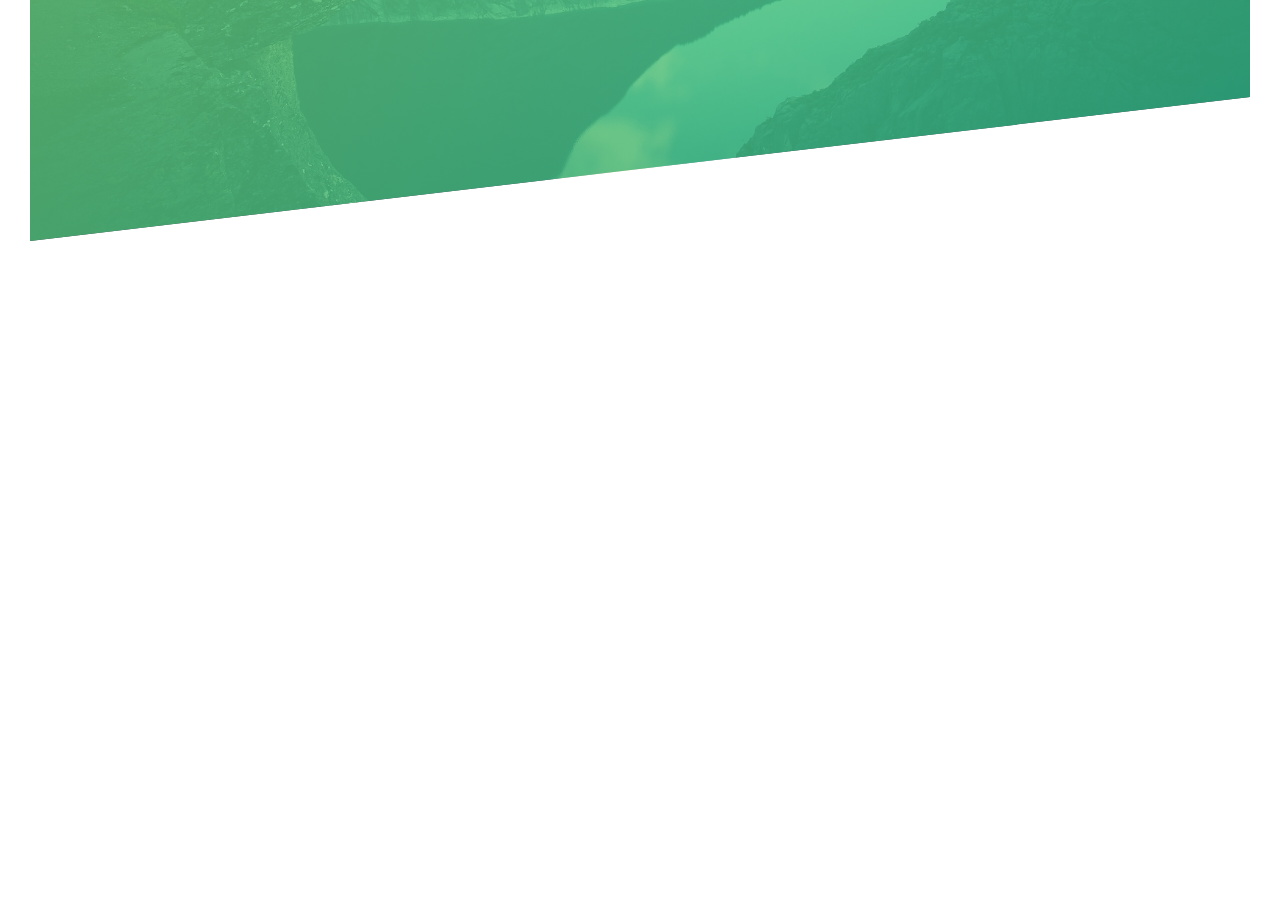
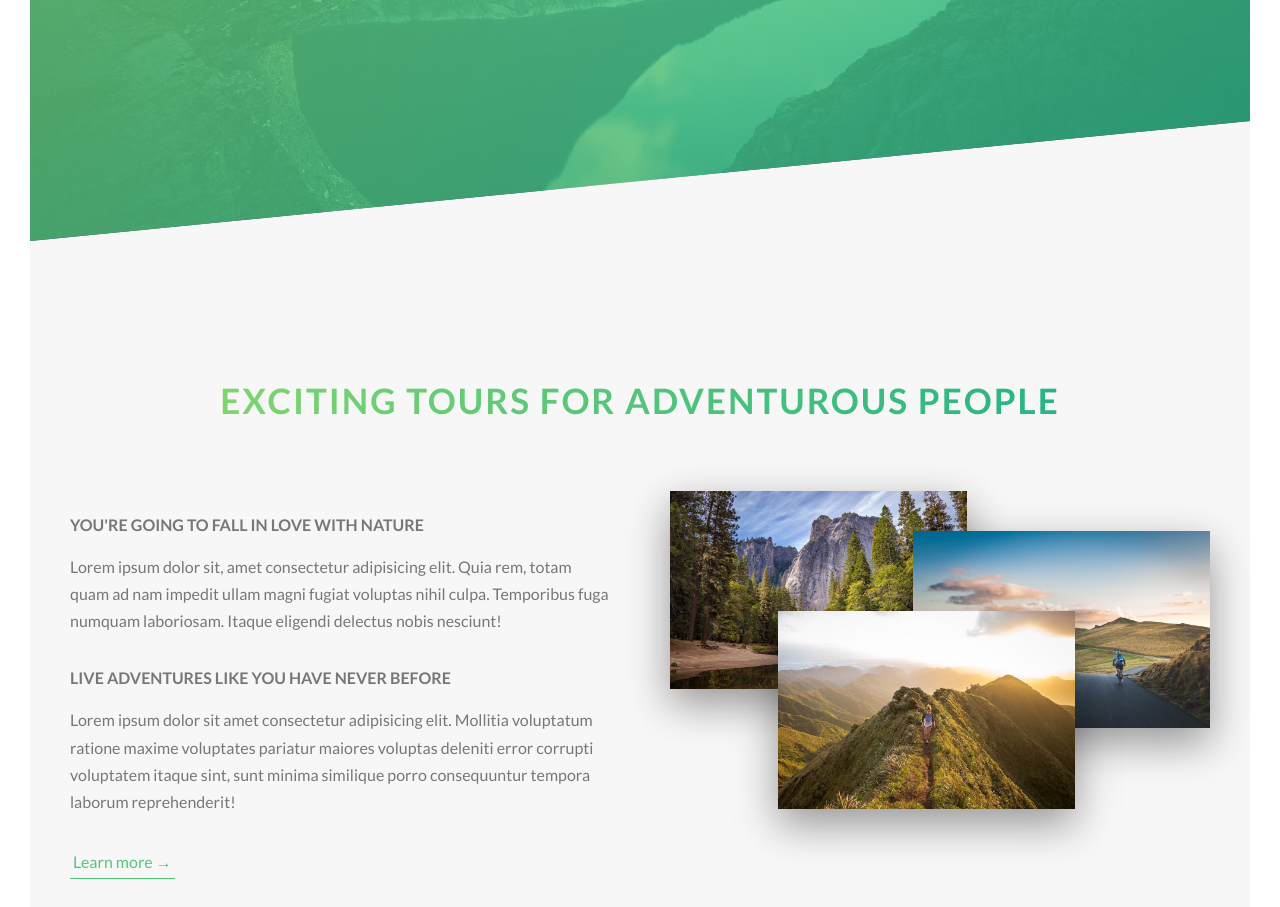
Before and after one commit to vsbron/course-natours-2023, a website built with Parcel: page index.html in a window 1280 px wide. Shown: the part 509-1416 px from the top of the page. Before the commit the page ends 800 px from the top, so only its background shows below. Built offline with nearby package versions, Linux system fonts and the light colour scheme.

Commit message:
Added About Section

```diff
--- a/index.html
+++ b/index.html
@@ -11,9 +11,7 @@
   <body>
 
 		<header class="header">
-
 			<div class="header__logo-box"><img src="src/img/logo-white.png" class="header__logo" alt="Natours Logo" /></div>
-
 			<div class="header__text-box">
 				<h1 class="heading-primary">
 					<span class="heading-primary--main">OUTDOORS</span>
@@ -21,8 +19,51 @@
 				</h1>
 				<a href="#" class="btn btn--white btn--animated">DISCOVER OUR TOURS</a>
 			</div>
+		</header>
 
-		</header>
+		<main>
+
+			<section class="section__about">
+
+				<div class="u-center-text u-margin-bottom-big">
+					<h2 class="heading-secondary">EXCITING TOURS FOR ADVENTUROUS PEOPLE</h2>
+				</div>
+
+				<div class="row">
+					<div class="col-1-of-2">
+
+						<div class="u-margin-bottom-small">
+							<h3 class="heading-tertiary">YOU'RE GOING TO FALL IN LOVE WITH NATURE</h3>
+						</div>
+						<p class="paragraph">Lorem ipsum dolor sit, amet consectetur adipisicing elit. Quia rem, totam quam ad nam impedit ullam magni fugiat voluptas nihil culpa. Temporibus fuga numquam laboriosam. Itaque eligendi delectus nobis nesciunt!</p>
+
+						<div class="u-margin-bottom-small">
+							<h3 class="heading-tertiary">LIVE ADVENTURES LIKE YOU HAVE NEVER BEFORE</h3>
+						</div>
+						<p class="paragraph">Lorem ipsum dolor sit amet consectetur adipisicing elit. Mollitia voluptatum ratione maxime voluptates pariatur maiores voluptas deleniti error corrupti voluptatem itaque sint, sunt minima similique porro consequuntur tempora laborum reprehenderit!</p>
+
+						<a href="#" class="btn-text">Learn more &rarr;</a>
+
+					</div>
+					<div class="col-1-of-2">
+						<div class="composition">
+							<img src="src/img/nat-1-large.jpg" loading="lazy" class="composition__photo composition__photo--p1" alt="Photo 1" />
+							<img src="src/img/nat-2-large.jpg" loading="lazy" class="composition__photo composition__photo--p2" alt="Photo 2" />
+							<img src="src/img/nat-3-large.jpg" loading="lazy" class="composition__photo composition__photo--p3" alt="Photo 3" />
+						</div>
+					</div>
+				</div>
+
+			</section>
+
+		</main>
+
+		<footer class="footer">
+
+		</footer>
+
+
+
 
 <!--
 		<section class="grid-test">
--- a/src/sass/abstract/_variables.scss
+++ b/src/sass/abstract/_variables.scss
@@ -4,9 +4,14 @@ $color-primary-dark: #28b485;
 
 $color-white: #fff;
 $color-gray: #777;
+$color-gray-light-1: #f7f7f7;
+$color-black: #000;
 
-$shadow-color: rgba(0,0,0,.2);
 $border-radius-large: 10rem;
+$animation-timing: ease-out;
+
+// Font sizes
+$default-font-size: 1.6rem;
 
 // Grid
 $grid-width: 114rem;
--- a/src/sass/base/_base.scss
+++ b/src/sass/base/_base.scss
@@ -10,7 +10,10 @@ html {
 
 body {
   box-sizing: border-box;
-  font: 400 1.6rem/1.7 "Lato",sans-serif;
+  font-size: $default-font-size;
+  line-height: 1.7;
+  font-weight: 400;
+  font-family: "Lato", sans-serif;
   color: $color-gray;
   padding: 3rem;
 }
--- a/src/sass/base/_typography.scss
+++ b/src/sass/base/_typography.scss
@@ -1,12 +1,17 @@
 %heading-placeholder {
-  color: $color-white;
+  font-weight: 700;
   text-transform: uppercase;
   backface-visibility: hidden;
+}
+
+%heading-primary-placeholder {
+  color: $color-white;
   margin-bottom: 6rem;
 }
 
 .heading-primary {
   @extend %heading-placeholder;
+  @extend %heading-primary-placeholder;
 
   &--main {
     display: block;
@@ -19,8 +24,36 @@
   &--sub {
     display: block;
     font-size: 2rem;
-    font-weight: 700;
     letter-spacing: 1.75rem;
     animation: moveInRight 1s ease-out;
   }
 }
+
+.heading-secondary {
+  @extend %heading-placeholder;
+  display: inline-block;
+  font-size: 3.5rem;
+  background-image: linear-gradient(to right, $color-primary-light, $color-primary-dark);
+  background-clip: text;
+  color: transparent;
+  letter-spacing: 2px;
+  transition: all .2s $animation-timing;
+
+  &:hover {
+    transform: skew(15deg, 2deg) scale(1.1);
+    text-shadow: .5rem 1rem 2rem rgba($color-black, .15);
+  }
+}
+
+.heading-tertiary {
+  @extend %heading-placeholder;
+  font-size: $default-font-size;
+}
+
+.paragraph {
+  font-size: $default-font-size;
+
+  &:not(:last-child) {
+    margin-bottom: 3rem;
+  }
+}
--- a/src/sass/base/_utilities.scss
+++ b/src/sass/base/_utilities.scss
@@ -0,0 +1,15 @@
+.u-center-text {
+  text-align: center;
+}
+
+.u-margin-bottom-small {
+  margin-bottom: 1.5rem;
+}
+
+.u-margin-bottom-medium {
+  margin-bottom: 4rem;
+}
+
+.u-margin-bottom-big {
+  margin-bottom: 8rem;
+}
--- a/src/sass/components/_button.scss
+++ b/src/sass/components/_button.scss
@@ -1,26 +1,26 @@
 %btns-placeholder {
-  position: relative;
   display: inline-block;
-  text-transform: uppercase;
   text-decoration: none;
-  padding: 1.5rem 4rem;
-  border-radius: $border-radius-large;
-  transition: all .2s ease;
+  transition: all .2s $animation-timing;
 }
 
 .btn {
   &:link, &:visited {
-    @extend %btns-placeholder
+    @extend %btns-placeholder;
+    position: relative;
+    text-transform: uppercase;
+    padding: 1.5rem 4rem;
+    border-radius: $border-radius-large;
   }
 
   &:hover {
     transform: translateY(-3px);
-    box-shadow: 0 1rem 2rem $shadow-color;
+    box-shadow: 0 1rem 2rem rgba($color-black, .2);
   }
 
   &:active {
     transform: translateY(-1px);
-    box-shadow: 0 .5rem 1rem $shadow-color;
+    box-shadow: 0 .5rem 1rem rgba($color-black, .2);
   }
 
   &:after {
@@ -33,7 +33,7 @@
     height: 100%;
     width: 100%;
     border-radius: $border-radius-large;
-    transition: all .2s ease-out;
+    transition: all .2s $animation-timing;
   }
 
   &:hover::after {
@@ -54,3 +54,24 @@
     animation: moveInBottom .5s ease-out .75s backwards;
   }
 }
+.btn-text {
+  &:link, &:visited {
+    @extend %btns-placeholder;
+    font-size: $default-font-size;
+    color: $color-primary;
+    padding: 3px;
+    border-bottom: 1px solid $color-primary;
+  }
+
+  &:hover {
+    background-color: $color-primary;
+    color: $color-white;
+    box-shadow: 0 1rem 2rem rgba($color-black, .2);
+    transform: translateY(-2px);
+  }
+
+  &:active {
+    transform: translateY(0);
+    box-shadow: 0 .5rem 1rem rgba($color-black, .2);
+  }
+}
--- /dev/null
+++ b/src/sass/components/_composition.scss
@@ -0,0 +1,38 @@
+.composition {
+
+  position: relative;
+
+  &__photo {
+    width: 55%;
+    box-shadow: 0 1.5rem 4rem rgba($color-black, .4);
+    position: absolute;
+    transition: all .2s $animation-timing;
+    outline-offset: 2rem;
+
+    &--p1 {
+     top: -2rem;
+     left: 0;
+    }
+
+    &--p2 {
+      top: 2rem;
+      right: 0;
+    }
+
+    &--p3 {
+      top: 10rem;
+      left: 20%;
+    }
+
+    &:hover {
+      outline: 1.5rem solid $color-primary;
+      transform: scale(1.05) translateY(-.5rem);
+      box-shadow: 0 2.5rem 4rem rgba($color-black, .5);
+      z-index: 20;
+    }
+  }
+
+  &:hover &__photo:not(:hover) {
+    transform: scale(.95);
+  }
+}
--- a/src/sass/layout/_grid.scss
+++ b/src/sass/layout/_grid.scss
@@ -1,7 +1,6 @@
 .row {
   @include clearfix;
   max-width: $grid-width;
-  background: #eee;
   margin: 0 auto;
 
   &:not(:last-of-type){
@@ -9,7 +8,6 @@
   }
 
   [class^="col-"] {
-    background-color: orangered;
     float: left;
 
     &:not(:last-of-type){
--- a/src/sass/layout/_header.scss
+++ b/src/sass/layout/_header.scss
@@ -3,7 +3,7 @@
   height: 90vh;
   background: linear-gradient(to right bottom, rgba($color-primary-light,.8), rgba($color-primary-dark,.8)), url(../img/hero.jpg) no-repeat top center;
   background-size: cover;
-  clip-path: polygon(0 0, 100% 0, 100% 80%, 0 100%);
+  clip-path: polygon(0 0, 100% 0, 100% 75vh, 0 100%);
 
   &__logo-box {
     position: absolute;
--- a/src/sass/main.scss
+++ b/src/sass/main.scss
@@ -8,6 +8,7 @@
 @import "base/utilities";
 
 @import "components/button";
+@import "components/composition";
 
 @import "layout/grid";
 @import "layout/header";
--- a/src/sass/pages/_home.scss
+++ b/src/sass/pages/_home.scss
@@ -0,0 +1,5 @@
+.section__about {
+  background-color: $color-gray-light-1;
+  padding: 25rem 0;
+  margin-top: -15vh;
+}
```
